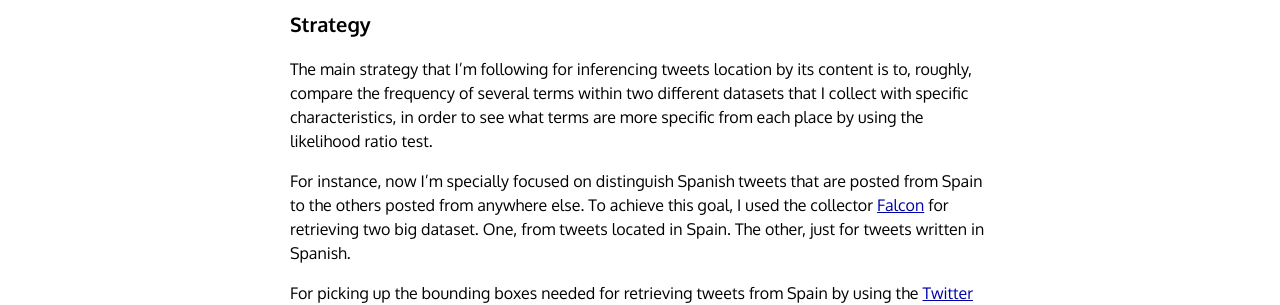
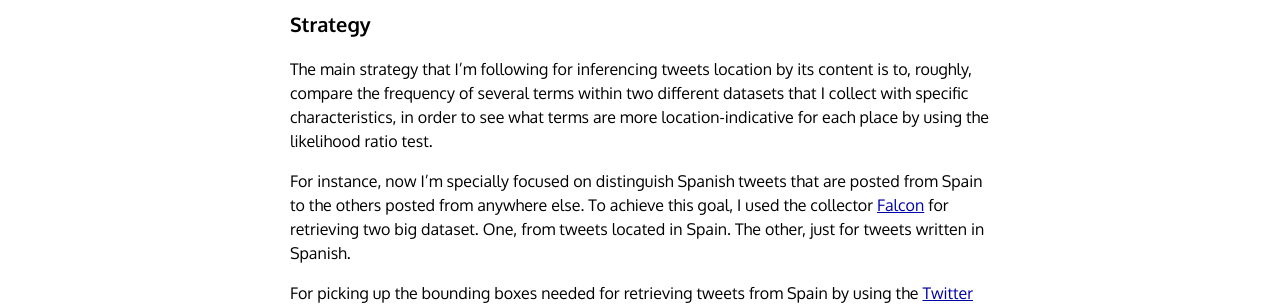
Before and after one commit to sergioalvz/sergioalvz.github.io, a Jekyll site: the page built from _posts/2014-03-01-processing-and-extracting-terms-from-tweets.md, in a window 1280 px wide and 900 px high, scrolled down 765 px. Shown: the part 201-506 px from the top of the window. Built offline with Jekyll 4.4.1, drawn with Linux system fonts in a browser that asks for light colours; some web fonts are replaced; Markdown is read by kramdown in place of the engine named in the settings.

Commit message:
Editing post

```diff
--- a/_posts/2014-03-01-processing-and-extracting-terms-from-tweets.md
+++ b/_posts/2014-03-01-processing-and-extracting-terms-from-tweets.md
@@ -40,7 +40,7 @@ That simple block of code give me the ability of analyze large XML dataset (~8GB
 
 #### Strategy
 
-The main strategy that I'm following for inferencing tweets location by its content is to, roughly, compare the frequency of several terms within two different datasets that I collect with specific characteristics, in order to see what terms are more specific from each place by using the likelihood ratio test.
+The main strategy that I'm following for inferencing tweets location by its content is to, roughly, compare the frequency of several terms within two different datasets that I collect with specific characteristics, in order to see what terms are more location-indicative for each place by using the likelihood ratio test.
 
 For instance, now I'm specially focused on distinguish Spanish tweets that are posted from Spain to the others posted from anywhere else. To achieve this goal, I used the collector [Falcon](https://github.com/sergio-alvarez/falcon) for retrieving two big dataset. One, from tweets located in Spain. The other, just for tweets written in Spanish.
 
```
